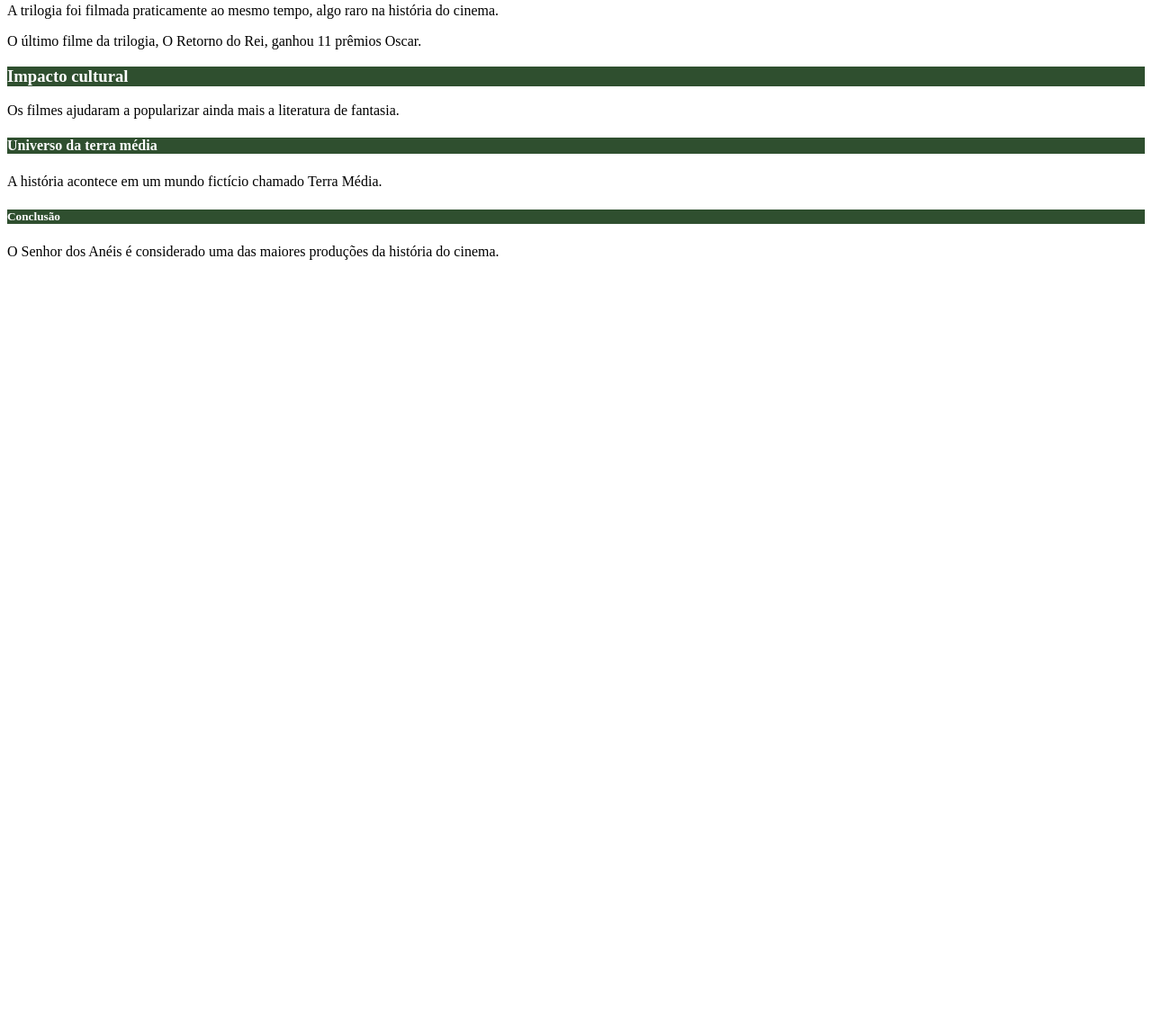
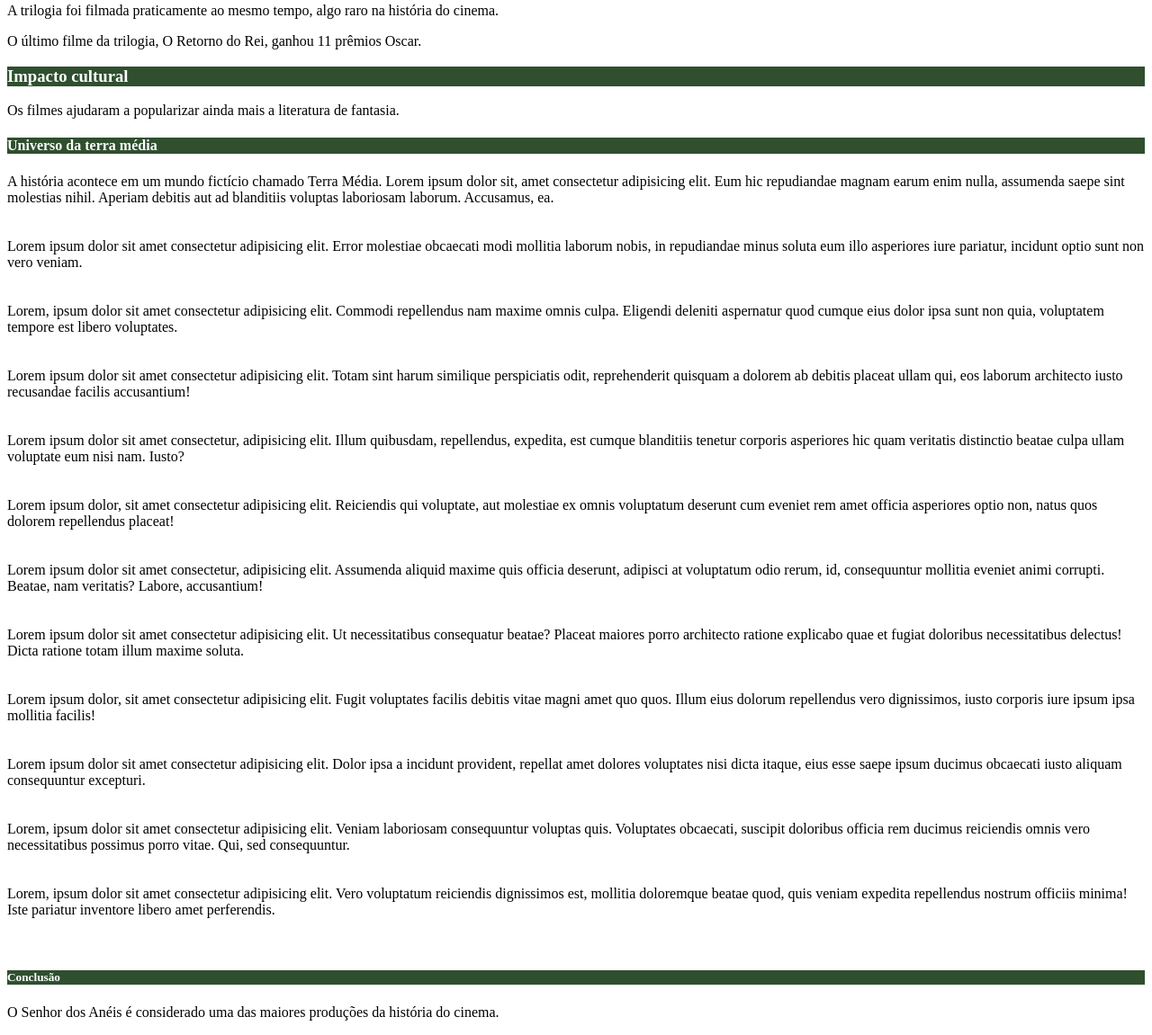
Before and after one commit to adilsondsv/projeto_sitesenhordosaneis, a plain HTML site: page index.html in a window 1280 px wide. Shown: the part 1211-2362 px from the top of the page at 90% size. Before the commit the page ends 1516 px from the top, so only its background shows below. Drawn offline with Linux system fonts and the light colour scheme.

Commit message:
tabela e etc

```diff
--- a/index.html
+++ b/index.html
@@ -30,6 +30,7 @@
                 <a href="OrdemFilmes.html">Ordem dos filmes</a>
                 <a href="Curiosidades.html">Curiosidades</a>
                 <a href="ImpactoCultural.html">Impacto Cultural</a>
+                <a href="#conclusao">Conslusão</a>
             </nav>
         </div>
 
@@ -80,8 +81,39 @@
             <h3 class="titulo_secundario">Impacto cultural</h3>
                 <p>Os filmes ajudaram a popularizar ainda mais a literatura de fantasia.</p>
             <h4 class="titulo_secundario">Universo da terra média</h4>
-                <p>A história acontece em um mundo fictício chamado Terra Média.</p>
+                <p>A história acontece em um mundo fictício chamado Terra Média.
+
+                    Lorem ipsum dolor sit, amet consectetur adipisicing elit. Eum hic repudiandae magnam earum enim nulla, assumenda saepe sint molestias nihil. Aperiam debitis aut ad blanditiis voluptas laboriosam laborum. Accusamus, ea.
+                    <br><br><br>
+                    Lorem ipsum dolor sit amet consectetur adipisicing elit. Error molestiae obcaecati modi mollitia laborum nobis, in repudiandae minus soluta eum illo asperiores iure pariatur, incidunt optio sunt non vero veniam.
+                    <br><br><br>
+                    Lorem, ipsum dolor sit amet consectetur adipisicing elit. Commodi repellendus nam maxime omnis culpa. Eligendi deleniti aspernatur quod cumque eius dolor ipsa sunt non quia, voluptatem tempore est libero voluptates.
+                    <br><br><br>
+                    Lorem ipsum dolor sit amet consectetur adipisicing elit. Totam sint harum similique perspiciatis odit, reprehenderit quisquam a dolorem ab debitis placeat ullam qui, eos laborum architecto iusto recusandae facilis accusantium!
+                    <br><br><br>
+                    Lorem ipsum dolor sit amet consectetur, adipisicing elit. Illum quibusdam, repellendus, expedita, est cumque blanditiis tenetur corporis asperiores hic quam veritatis distinctio beatae culpa ullam voluptate eum nisi nam. Iusto?
+                    <br><br><br>
+                    Lorem ipsum dolor, sit amet consectetur adipisicing elit. Reiciendis qui voluptate, aut molestiae ex omnis voluptatum deserunt cum eveniet rem amet officia asperiores optio non, natus quos dolorem repellendus placeat!
+                    <br><br><br>
+                    Lorem ipsum dolor sit amet consectetur, adipisicing elit. Assumenda aliquid maxime quis officia deserunt, adipisci at voluptatum odio rerum, id, consequuntur mollitia eveniet animi corrupti. Beatae, nam veritatis? Labore, accusantium!
+                    <br><br><br>
+                    Lorem ipsum dolor sit amet consectetur adipisicing elit. Ut necessitatibus consequatur beatae? Placeat maiores porro architecto ratione explicabo quae et fugiat doloribus necessitatibus delectus! Dicta ratione totam illum maxime soluta.
+                    <br><br><br>
+                    Lorem ipsum dolor, sit amet consectetur adipisicing elit. Fugit voluptates facilis debitis vitae magni amet quo quos. Illum eius dolorum repellendus vero dignissimos, iusto corporis iure ipsum ipsa mollitia facilis!
+                    <br><br><br>
+                    Lorem ipsum dolor sit amet consectetur adipisicing elit. Dolor ipsa a incidunt provident, repellat amet dolores voluptates nisi dicta itaque, eius esse saepe ipsum ducimus obcaecati iusto aliquam consequuntur excepturi.
+                    <br><br><br>
+                    Lorem, ipsum dolor sit amet consectetur adipisicing elit. Veniam laboriosam consequuntur voluptas quis. Voluptates obcaecati, suscipit doloribus officia rem ducimus reiciendis omnis vero necessitatibus possimus porro vitae. Qui, sed consequuntur.
+                    <br><br><br>
+                    Lorem, ipsum dolor sit amet consectetur adipisicing elit. Vero voluptatum reiciendis dignissimos est, mollitia doloremque beatae quod, quis veniam expedita repellendus nostrum officiis minima! Iste pariatur inventore libero amet perferendis.
+                    <br><br><br>
+
+                </p>
+
+        <div ID="Conclusão">
             <h5 class="titulo_secundario">Conclusão</h5>
                 <p>O Senhor dos Anéis é considerado uma das maiores produções da história do cinema.</p>
+        </div>
+
         </body>
 </html>
```
Also changed, not shown: InformaçõesFilme.html (+1 -1 lines), OrdemFilmes.html (+10 -0 lines).
